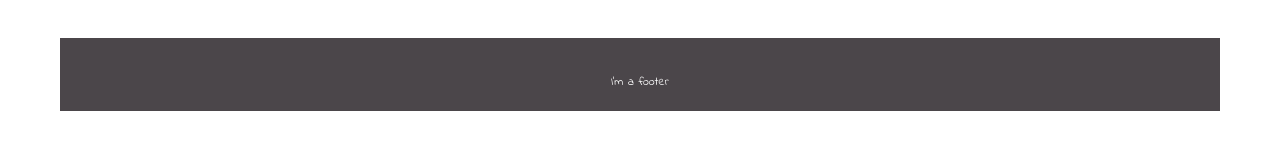
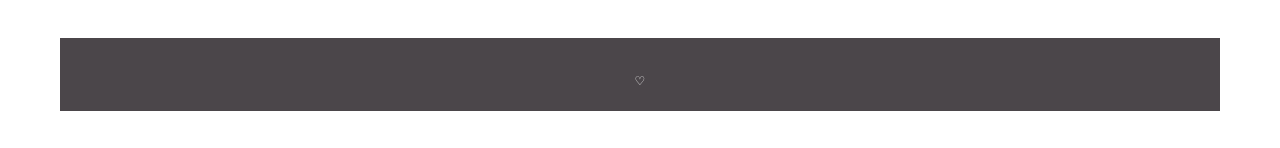
Before and after one commit to Berky115/Cold-Digital-Heart, a React (Create React App) app: page / in a window 1280 px wide. Shown: the part 230-378 px from the top of the page. Built offline with nearby package versions, Linux system fonts and the light colour scheme.

Commit message:
Updating footer

```diff
--- a/src/Footer.js
+++ b/src/Footer.js
@@ -2,7 +2,7 @@ import React from 'react';
 
 class Footer extends React.Component {
 	render() {
-		return (<p>I'm a footer</p>)
+		return (<p>♡</p>)
 	}
 }
 
```
